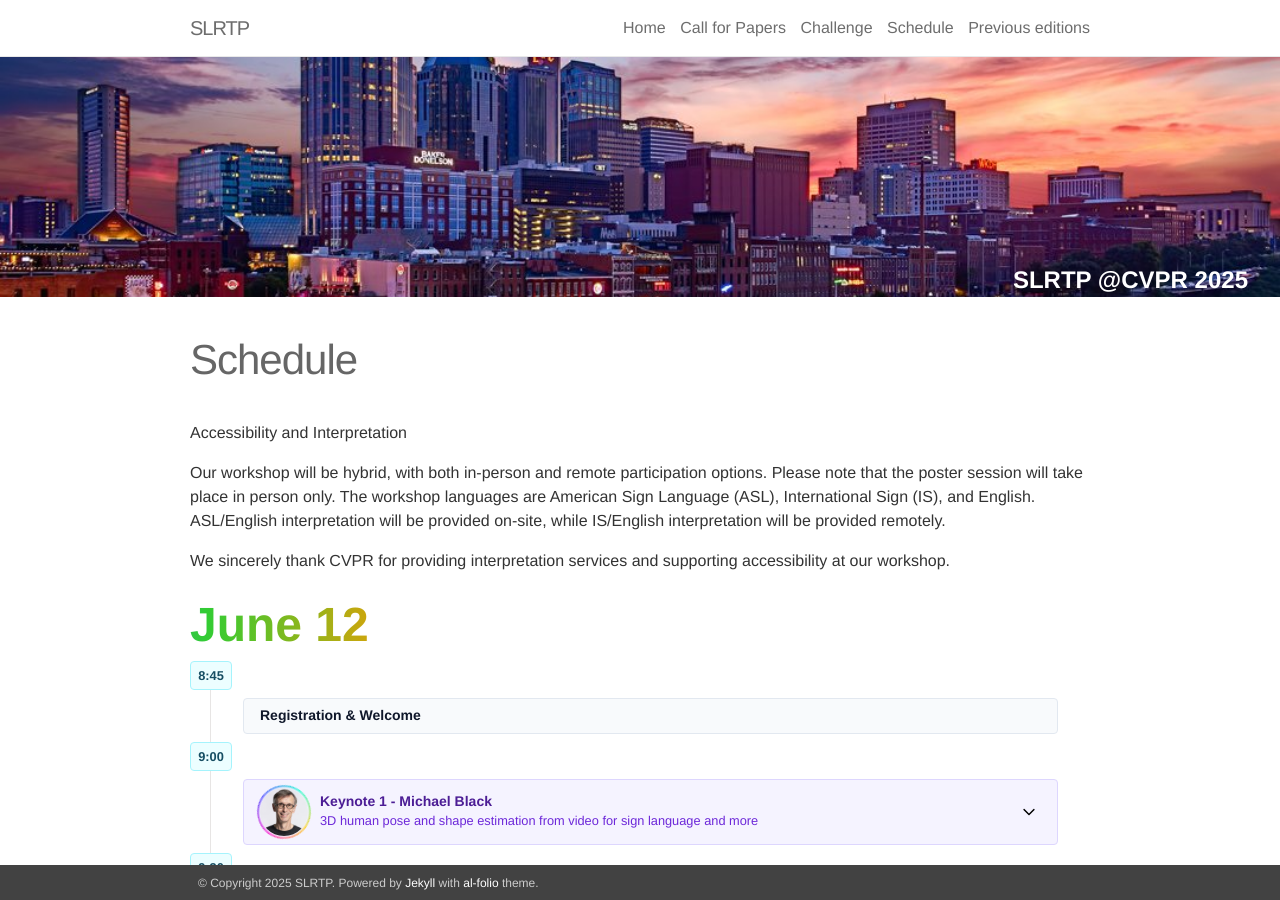
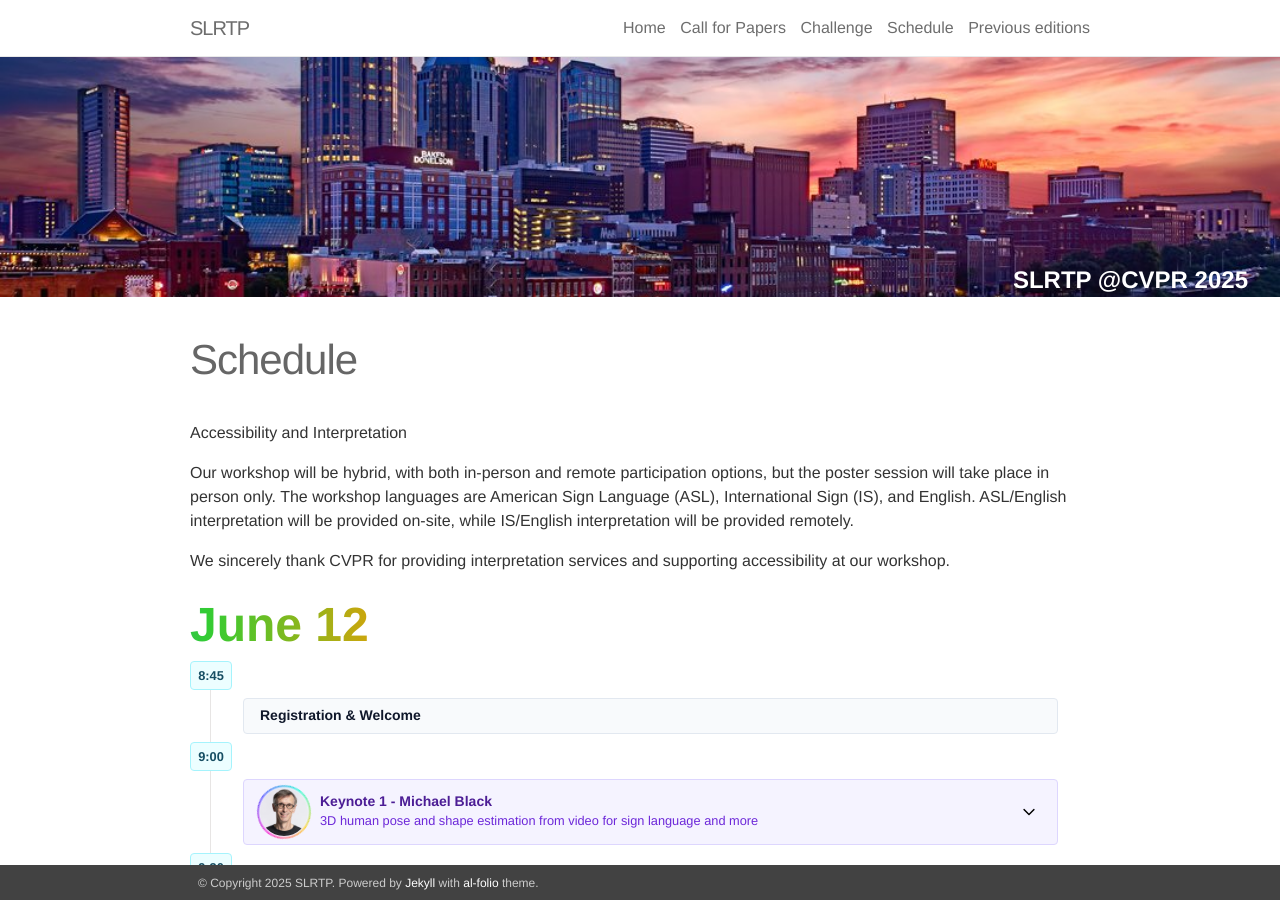
Before and after one commit to slrtpworkshop/slrtpworkshop.github.io, a Jekyll site: the page built from _pages/03_schedule.md, in a window 1280 px wide and 900 px high. Built offline with Jekyll 4.4.1, drawn with Linux system fonts in a browser that asks for light colours; nearby versions of some CDN libraries.

Commit message:
Update 03_schedule.md

```diff
--- a/_pages/03_schedule.md
+++ b/_pages/03_schedule.md
@@ -6,7 +6,7 @@ title: Schedule
 
 **Accessibility and Interpretation**
 
-Our workshop will be hybrid, with both in-person and remote participation options. Please note that the poster session will take place in person only. The workshop languages are American Sign Language (ASL), International Sign (IS), and English. ASL/English interpretation will be provided on-site, while IS/English interpretation will be provided remotely.
+Our workshop will be hybrid, with both in-person and remote participation options, but the poster session will take place in person only. The workshop languages are American Sign Language (ASL), International Sign (IS), and English. ASL/English interpretation will be provided on-site, while IS/English interpretation will be provided remotely.
 
 We sincerely thank CVPR for providing interpretation services and supporting accessibility at our workshop.
 
```
